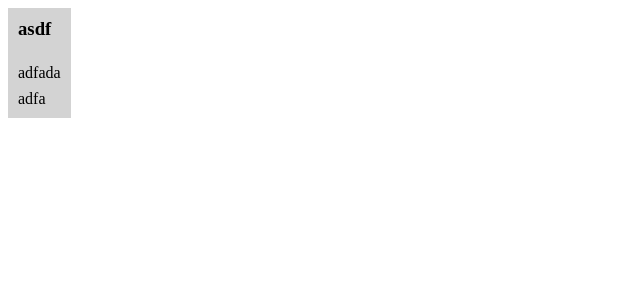
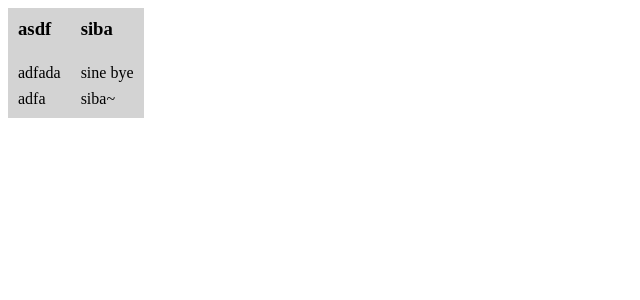
Before and after one commit to abiriadev/sinedict, a React (Vite) app: page / in a window 1280 px wide. Shown: the top 300 px of the page, without its empty margins (0-640 px from the left). Built offline with nearby package versions, Linux system fonts and the light colour scheme.

Commit message:
chore: add more test data

```diff
--- a/src/App.tsx
+++ b/src/App.tsx
@@ -8,6 +8,11 @@ const data: Array<ArticleData> = [
 		word: 'asdf',
 		description: 'adfada',
 		example: 'adfa',
+	},
+	{
+		word: 'siba',
+		description: 'sine bye',
+		example: 'siba~',
 	},
 ]
 
```
